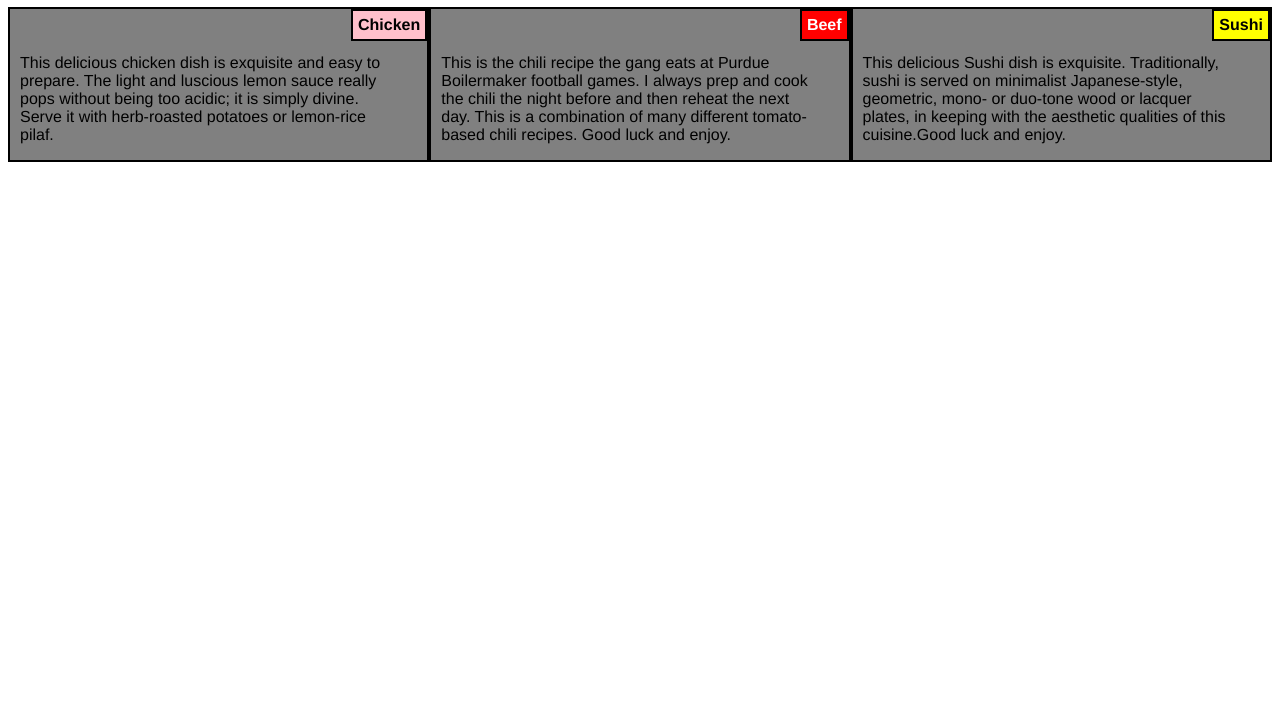
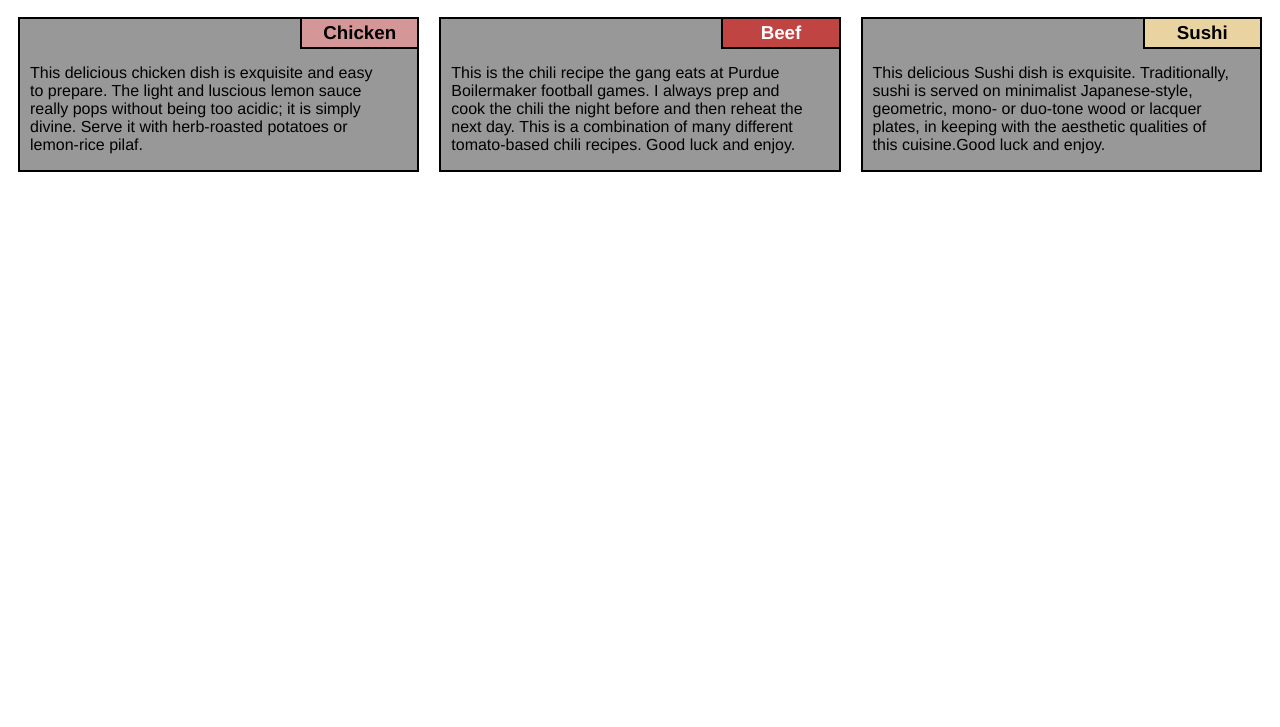
Before and after one commit to ibrahim-abdallatif/Coursera-test, a plain HTML site: page mod2_solutions/index.html in a window 1280 px wide. Shown: the part 73-800 px from the top of the page. Drawn offline with Linux system fonts and the light colour scheme.

Commit message:
ver.2 after changing the styles to be the same as required in the assignment.

```diff
--- a/mod2_solutions/index.html
+++ b/mod2_solutions/index.html
@@ -16,24 +16,30 @@
 		<div class="row">
 
 			<section class="col-lg-4 col-md-6 col-sm-12">
-				<h4 id="chicken">Chicken</h4>
+				<div class="box">
+					<h3 id="chicken">Chicken</h4>
 					<p>
 						This delicious chicken dish is exquisite and easy to prepare. The light and luscious lemon sauce really pops without being too acidic; it is simply divine. Serve it with herb-roasted potatoes or lemon-rice pilaf.
 					</p>
+				</div>
 			</section>
 
 			<section class="col-lg-4 col-md-6 col-sm-12">
-				<h4 id="beef">Beef</h4>
+				<div class="box">
+					<h3 id="beef">Beef</h4>
 					<p>
 						This is the chili recipe the gang eats at Purdue Boilermaker football games. I always prep and cook the chili the night before and then reheat the next day. This is a combination of many different tomato-based chili recipes. Good luck and enjoy.
 					</p>
+				</div>
 			</section>
 
 			<section class="col-lg-4 col-md-6 col-sm-12">
-				<h4 id="sushi">Sushi</h4>
+				<div class="box">
+					<h3 id="sushi">Sushi</h4>
 					<p>
 						This delicious Sushi dish is exquisite. Traditionally, sushi is served on minimalist Japanese-style, geometric, mono- or duo-tone wood or lacquer plates, in keeping with the aesthetic qualities of this cuisine.Good luck and enjoy.
-				</p>
+					</p
+				</div>
 			</section>
 
 		</div>
--- a/mod2_solutions/style.css
+++ b/mod2_solutions/style.css
@@ -3,6 +3,7 @@
 h1 {
 text-align: center;
 font-family: Helvetica;
+text-shadow: 2px 2px 10px #bbb;
 }
 
 * {
@@ -16,39 +17,55 @@ p {
   margin-left: 10px;
   margin-top: 45px;
   font-family: Helvetica;
+  font-weight: 500;
   color: solid black;
 }
 
 #chicken{
+
+	width: 30%;
+
+	text-align: center;
+
 	float: right;
-	margin: 0px;
+	margin: -2px;
 	border: 2px solid black;
-	background-color: pink;
- 	padding: 5px;
+	background-color: #d49697;
+ 	padding: 3px;
  	font-family: Helvetica;
 	color: black;
+
 }
 
 #beef{
-	margin: 0px;
+	width: 30%;
+	text-align: center;
+	margin: -2px;
 	float: right;
 	border: 2px solid black;
-	background-color: red;
- 	padding: 5px;
+	background-color: #c04442;
+ 	padding: 3px;
  	font-family: Helvetica;
 	color: white;
 }
 
 #sushi{
-	margin: 0px;
+	width: 30%;
+	text-align: center;
+	margin: -2px;
 	float: right;
 	border: 2px solid black;
-	background-color: yellow;
- 	padding: 5px;
+	background-color: #e9d3a1;
+ 	padding: 3px;
  	font-family: Helvetica;
 	color: black;
 }
 
+.box {
+	    background-color: #989898;
+    	border: 2px solid black;
+    	margin: 10px;
+}
 
 /* Simple Responsive Framework. */
 .row {
@@ -59,8 +76,7 @@ p {
 @media (min-width: 992px) {
   .col-lg-1, .col-lg-2, .col-lg-3, .col-lg-4, .col-lg-5, .col-lg-6, .col-lg-7, .col-lg-8, .col-lg-9, .col-lg-10, .col-lg-11, .col-lg-12 {
     float: left;
-    background-color: gray;
-    border: 2px solid black;
+
 
   }
   .col-lg-1 {
@@ -105,8 +121,7 @@ p {
 @media (min-width: 768px) and (max-width: 991px) {
   .col-md-1, .col-md-2, .col-md-3, .col-md-4, .col-md-5, .col-md-6, .col-md-7, .col-md-8, .col-md-9, .col-md-10, .col-md-11, .col-md-12 {
     float: left;
-    border: 2px solid black;
-    background-color: gray;
+
 
   }
   .col-md-1 {
@@ -149,8 +164,7 @@ p {
 @media (max-width: 767px) {
   .col-sm-1, .col-sm-2, .col-sm-3, .col-sm-4, .col-sm-5, .col-sm-6, .col-sm-7, .col-sm-8, .col-sm-9, .col-sm-10, .col-sm-11, .col-sm-12 {
     float: left;
-    border: 2px solid black;
-    background-color: gray;
+
 
   }
   .col-sm-1 {
```
Lines whose indentation alone changed are shown as unchanged.
